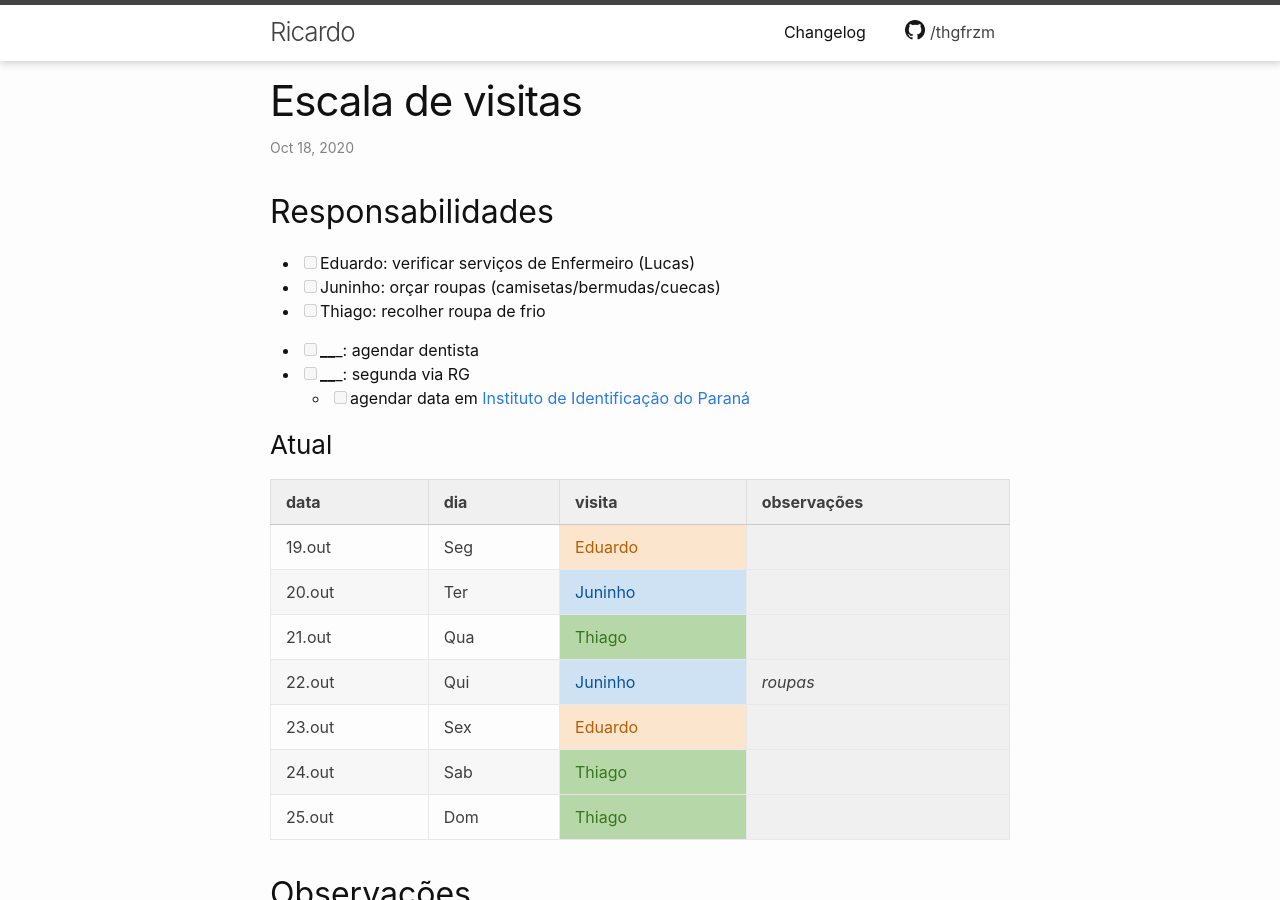
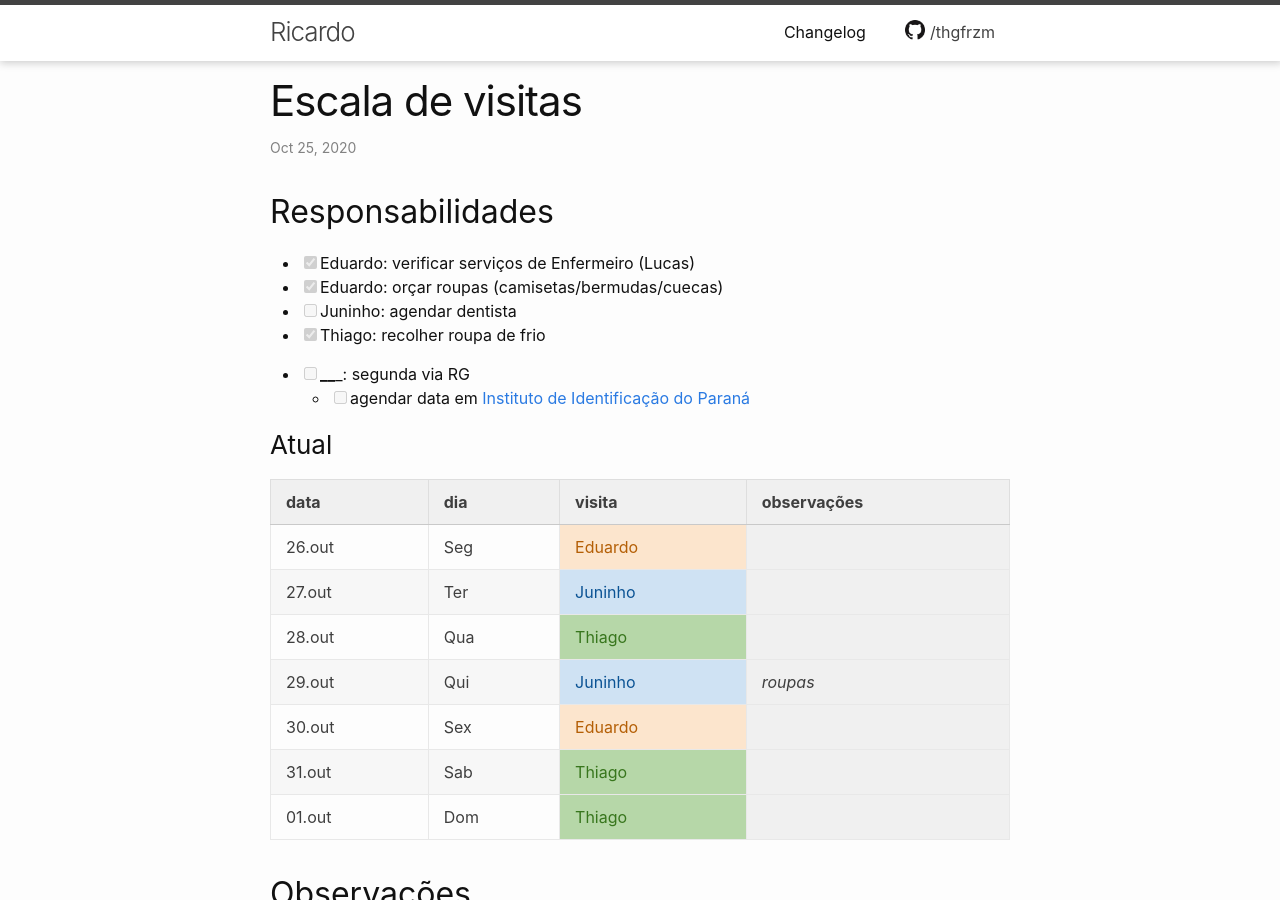
Before and after one commit to thgfrzm/ricardo, a Jekyll site: the page built from _posts/2018-12-23-escala-visitas.markdown, in a window 1280 px wide and 900 px high. Built offline with Jekyll 4.4.1, drawn with Linux system fonts in a browser that asks for light colours; some of the changed text lies outside the part shown.

Commit message:
Update 2018-12-23-escala-visitas.markdown

```diff
--- a/_posts/2018-12-23-escala-visitas.markdown
+++ b/_posts/2018-12-23-escala-visitas.markdown
@@ -1,16 +1,16 @@
 ---
 layout: post
 title:  "Escala de visitas"
-date:   2020-10-18 17:45:00 -0300
+date:   2020-10-25 12:15:00 -0300
 categories: agenda
 ---
 
 ## Responsabilidades
-- [ ] Eduardo: verificar serviços de Enfermeiro (Lucas)
-- [ ] Juninho: orçar roupas (camisetas/bermudas/cuecas)
-- [ ] Thiago: recolher roupa de frio
+- [x] Eduardo: verificar serviços de Enfermeiro (Lucas)
+- [x] Eduardo: orçar roupas (camisetas/bermudas/cuecas)
+- [ ] Juninho: agendar dentista
+- [x] Thiago: recolher roupa de frio
 
-- [ ] _______: agendar dentista
 - [ ] _______: segunda via RG
   - [ ] agendar data em [Instituto de Identificação do Paraná](http://www.institutodeidentificacao.pr.gov.br/modules/conteudo/conteudo.php?conteudo=61)
 
@@ -19,13 +19,13 @@ categories: agenda
 
 | data   | dia | visita  | observações |
 | ------ | --- | ------- | ----------- |
-| 19.out | Seg | Eduardo |             |
-| 20.out | Ter | Juninho |             |
-| 21.out | Qua | Thiago  |             |
-| 22.out | Qui | Juninho | _roupas_    |
-| 23.out | Sex | Eduardo |             |
-| 24.out | Sab | Thiago  |             |
-| 25.out | Dom | Thiago  |             |
+| 26.out | Seg | Eduardo |             |
+| 27.out | Ter | Juninho |             |
+| 28.out | Qua | Thiago  |             |
+| 29.out | Qui | Juninho | _roupas_    |
+| 30.out | Sex | Eduardo |             |
+| 31.out | Sab | Thiago  |             |
+| 01.out | Dom | Thiago  |             |
 
 
 ## Observações
@@ -704,3 +704,10 @@ categories: agenda
 | 16.out    | Sex | Juninho     |                     |
 | 17.out    | Sab | .           |                     |
 | 18.out    | Dom | Thiago      |                     |
+| 19.out    | Seg | Eduardo     |                     |
+| 20.out    | Ter | Juninho     |                     |
+| 21.out    | Qua | Thiago      |                     |
+| 22.out    | Qui | Juninho     |                     |
+| 23.out    | Sex | Eduardo     |                     |
+| 24.out    | Sab | Thiago      | _roupas_            |
+| 25.out    | Dom | Thiago      |                     |
```
